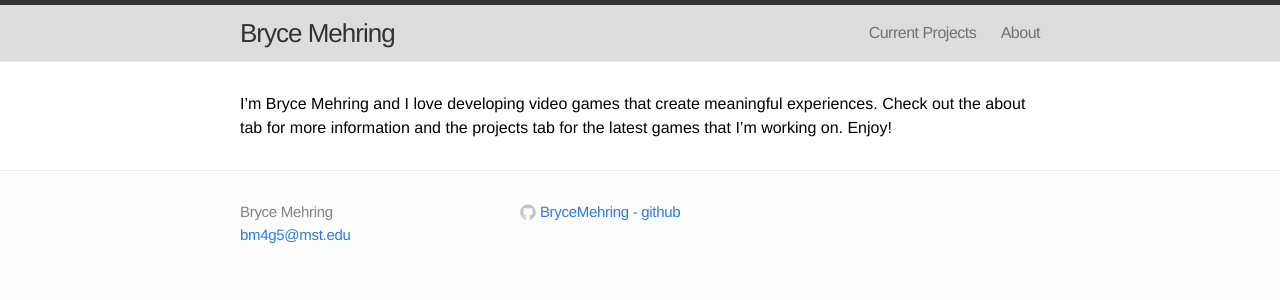
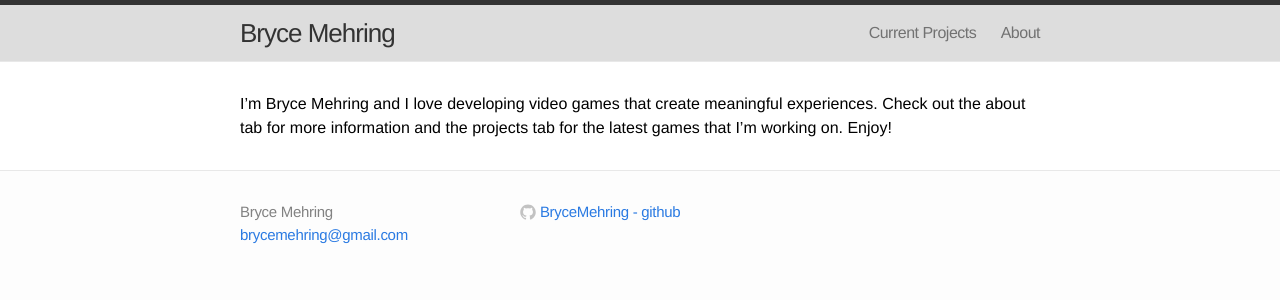
Before and after one commit to BryceMehring/personal-website, a Jekyll site: the page built from index.md, in a window 1280 px wide. Shown: the top 300 px of the page. Built offline with Jekyll 4.4.1, drawn with Linux system fonts in a browser that asks for light colours.

Commit message:
Switched to new email.

```diff
--- a/_config.yml
+++ b/_config.yml
@@ -1,6 +1,6 @@
 # Site settings
 title: Bryce Mehring
-email: bm4g5@mst.edu
+email: brycemehring@gmail.com
 github_username: BryceMehring
 exclude: [README.md]
 
```
